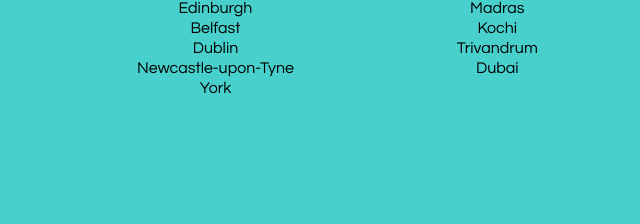
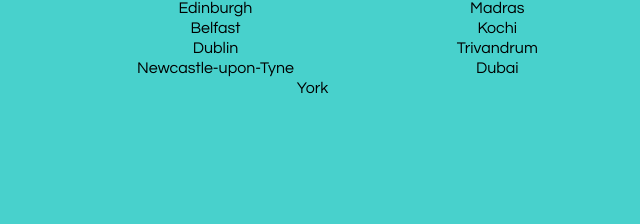
Before and after one commit to hemahk/project-2-css, a plain HTML site: page index.html in a window 1280 px wide. Shown: the part 1269-1493 px from the top of the page, 466-1106 px from the left. Drawn offline with Linux system fonts and the light colour scheme.

Commit message:
changed column span

```diff
--- a/index.html
+++ b/index.html
@@ -90,7 +90,7 @@
             </tr>
             <tr>
               <td>Mexico City</td>
-              <td>York</td>
+              <td colspan="3">York</td>
             </tr>
             <tr>
               <td>Grand Canyon</td>
```
